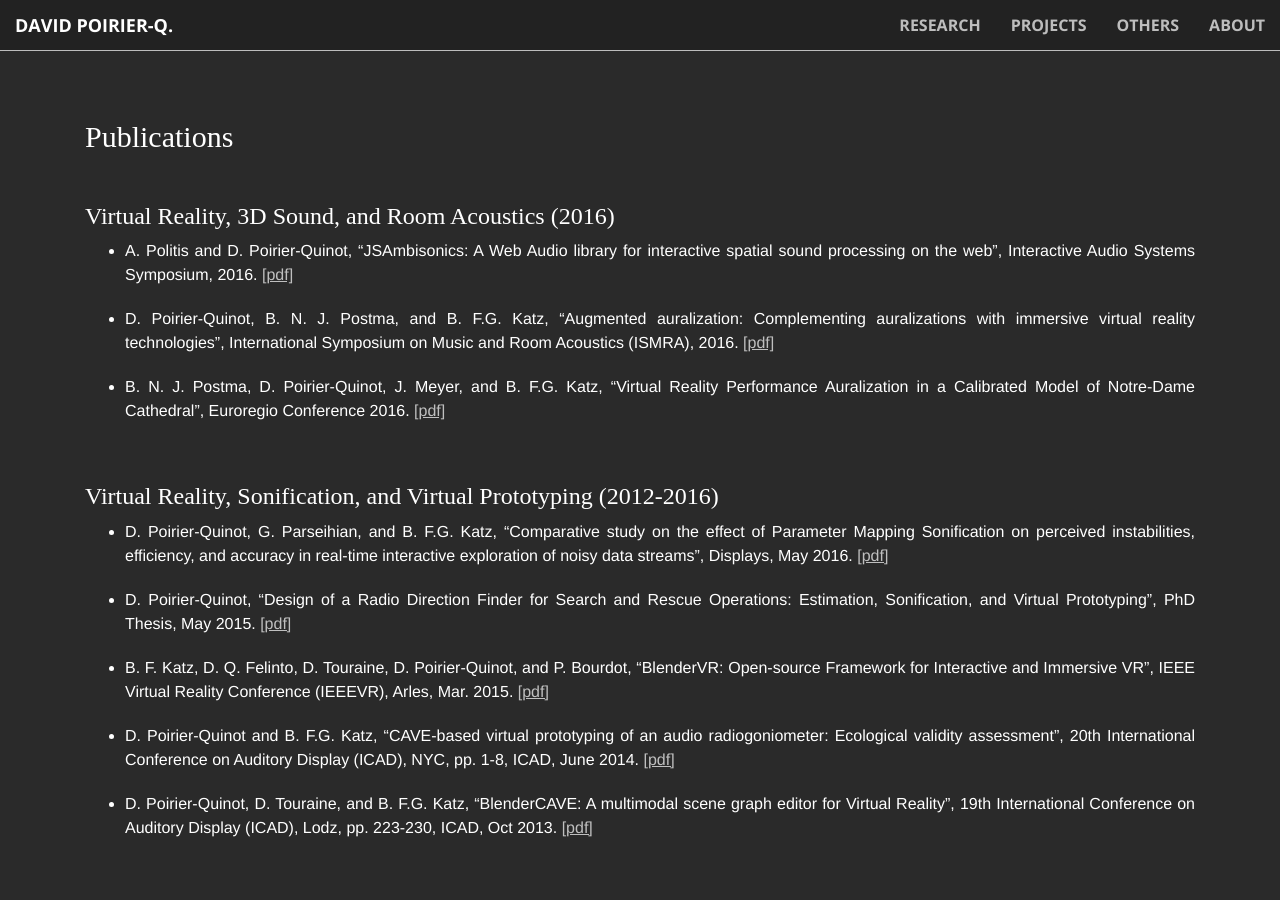
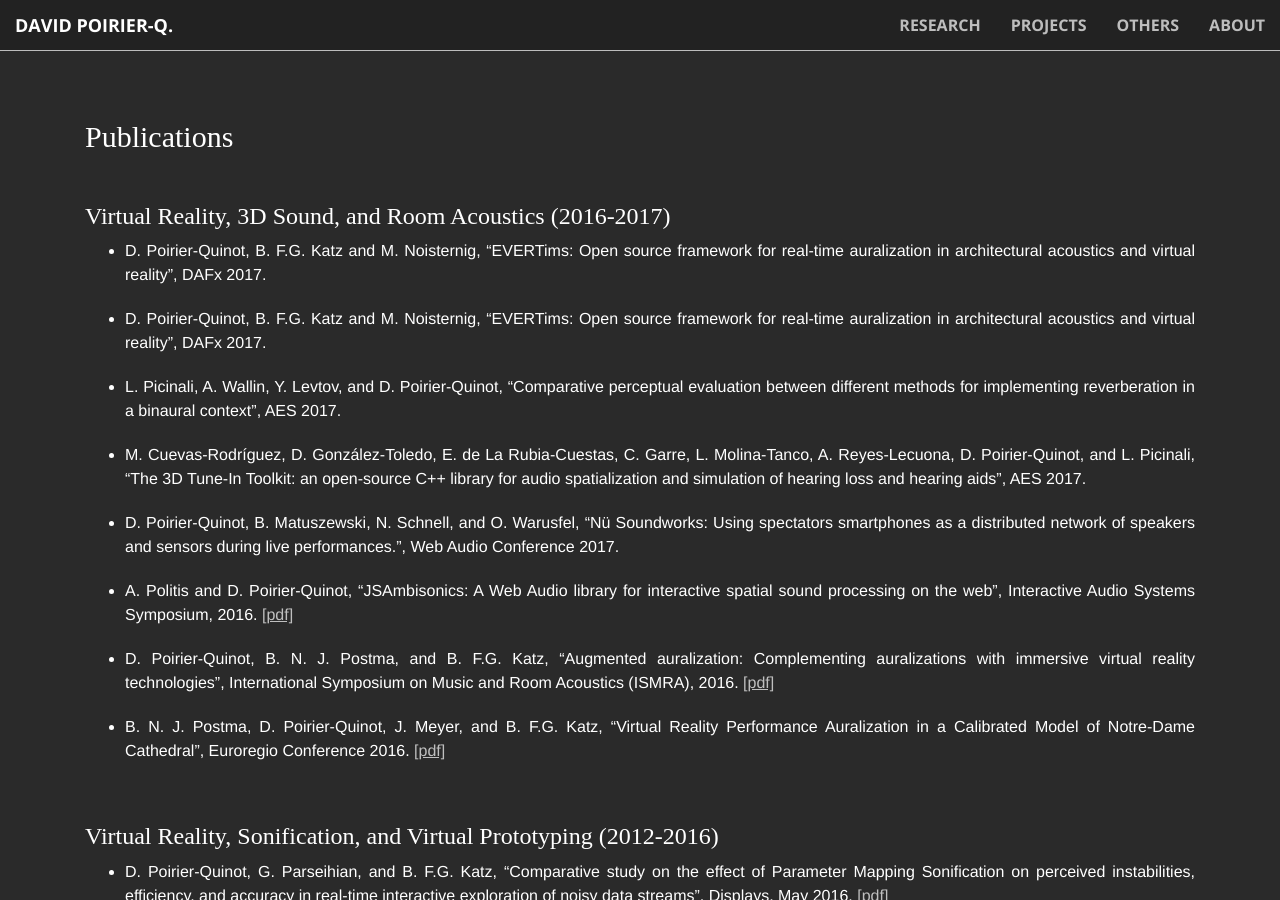
Before and after one commit to PyrApple/pyrapple.github.io, a Jekyll site: the page built from pages/publications.html, in a window 1280 px wide and 900 px high. Built offline with Jekyll 4.4.1, drawn with Linux system fonts in a browser that asks for light colours.

Commit message:
added publications 2017 (need to upload links still)

```diff
--- a/pages/publications.html
+++ b/pages/publications.html
@@ -13,9 +13,20 @@ layout: default
 
       <div class="text-justify">
 
-        <h3 class="text-left"> Virtual Reality, 3D Sound, and Room Acoustics (2016) </h3>
+        <h3 class="text-left"> Virtual Reality, 3D Sound, and Room Acoustics (2016-2017) </h3>
 
         <ul>
+
+          <li> <p>D. Poirier-Quinot, B.  F.G. Katz and M. Noisternig, “EVERTims: Open source framework for real-time auralization in architectural acoustics and virtual reality”, DAFx 2017. </p> </li>
+
+          <li> <p>D. Poirier-Quinot, B.  F.G. Katz and M. Noisternig, “EVERTims: Open source framework for real-time auralization in architectural acoustics and virtual reality”, DAFx 2017. </p> </li>
+
+          <li> <p>L. Picinali, A. Wallin, Y. Levtov, and D. Poirier-Quinot, “Comparative perceptual evaluation between different methods for implementing reverberation in a binaural context”, AES 2017. </p> </li>
+
+          <li> <p>M. Cuevas-Rodríguez, D. González-Toledo, E. de La Rubia-Cuestas, C. Garre, L. Molina-Tanco, A. Reyes-Lecuona, D. Poirier-Quinot, and L. Picinali, “The 3D Tune-In Toolkit: an open-source C++ library for audio spatialization and simulation of hearing loss and hearing aids”, AES 2017. </p> </li>
+
+          <li> <p>D. Poirier-Quinot, B. Matuszewski, N. Schnell, and O. Warusfel, “Nü Soundworks: Using spectators smartphones as a distributed network of speakers and sensors during live performances.”, Web Audio Conference 2017. </p> </li>
+
           <li> <p>A. Politis and D. Poirier-Quinot, “JSAmbisonics: A Web Audio library for interactive spatial sound processing on the web”, Interactive Audio Systems Symposium, 2016. <a class="text-faded link-on-primary-bg" href="https://www.researchgate.net/profile/Archontis_Politis/publication/308761825_JSAmbisonics_A_Web_Audio_library_for_interactive_spatial_sound_processing_on_the_web/links/57ee78d908ae8da3ce49a017.pdf">[pdf]</a></p> </li>
 
           <li> <p>D. Poirier-Quinot, B. N. J. Postma, and B. F.G. Katz, “Augmented auralization: Complementing auralizations with immersive virtual reality technologies”, International Symposium on Music and Room Acoustics (ISMRA), 2016. <a class="text-faded link-on-primary-bg" href="http://ica2016.org.ar/ismra2016proceedings/ismra2016/ISMRA2016-14">[pdf]</a></p> </li>
```
